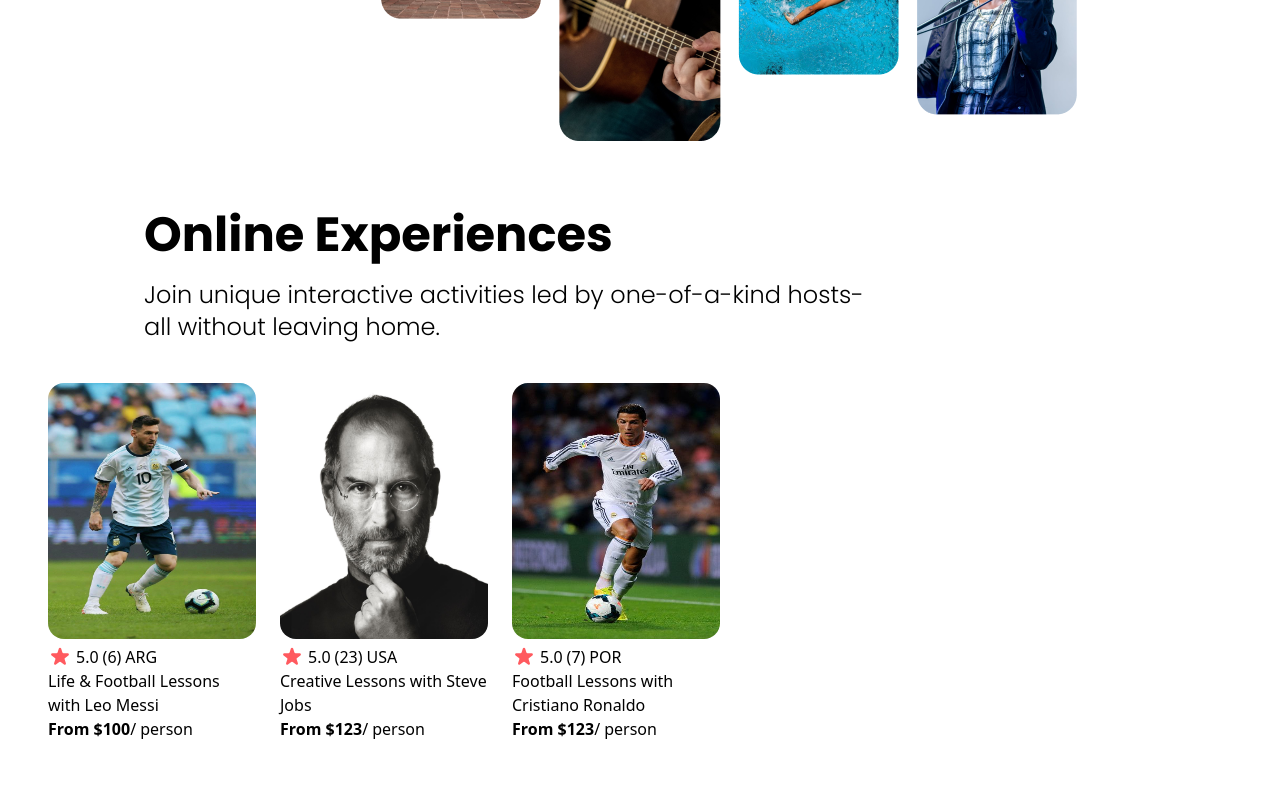
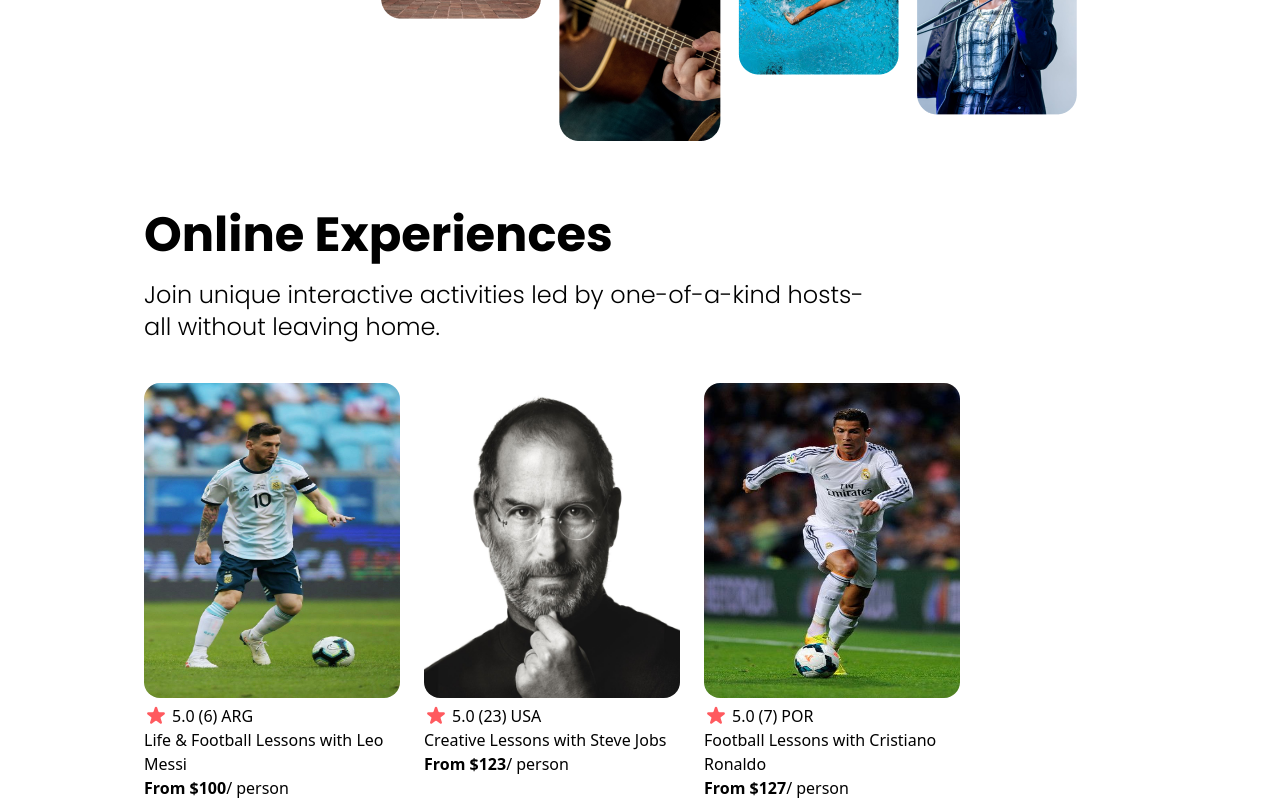
Before and after one commit to johncanero/airbnb-clone, a Next.js app: page / in a window 1280 px wide. Shown: the part 524-1324 px from the top of the page. Before the commit the page ends 1265 px from the top, so only its background shows below. Built offline with nearby package versions, Linux system fonts and the light colour scheme.

Commit message:
Change Card Size

```diff
--- a/components/Card.js
+++ b/components/Card.js
@@ -9,7 +9,7 @@
   return (
     <div>
         <div className='md:flex'>
-            <div className='md:ml-12 md:w-52'>
+            <div className='md:ml-12 md:w-52 lg:ml-36 lg:w-64'>
                 <CardList
                     img={LionelMessi}
                     rating="5.0"
@@ -21,7 +21,7 @@
             </div>
 
 
-            <div className='md:ml-6 md:w-52'>
+            <div className='md:ml-6 md:w-52 lg:w-64'>
                 <CardList
                     img={SteveJobs}
                     rating="5.0"
@@ -32,14 +32,14 @@
                 />
             </div>
 
-            <div className='md:ml-6 md:w-52'>
+            <div className='md:ml-6 md:w-52 lg:w-64'>
                 <CardList
                     img={CristianoRonaldo}
                     rating="5.0"
                     number="(7)"
                     country="POR"
                     description="Football Lessons with Cristiano Ronaldo"
-                    pricing="From $123"
+                    pricing="From $127"
                 />
             </div>
         </div>
```
